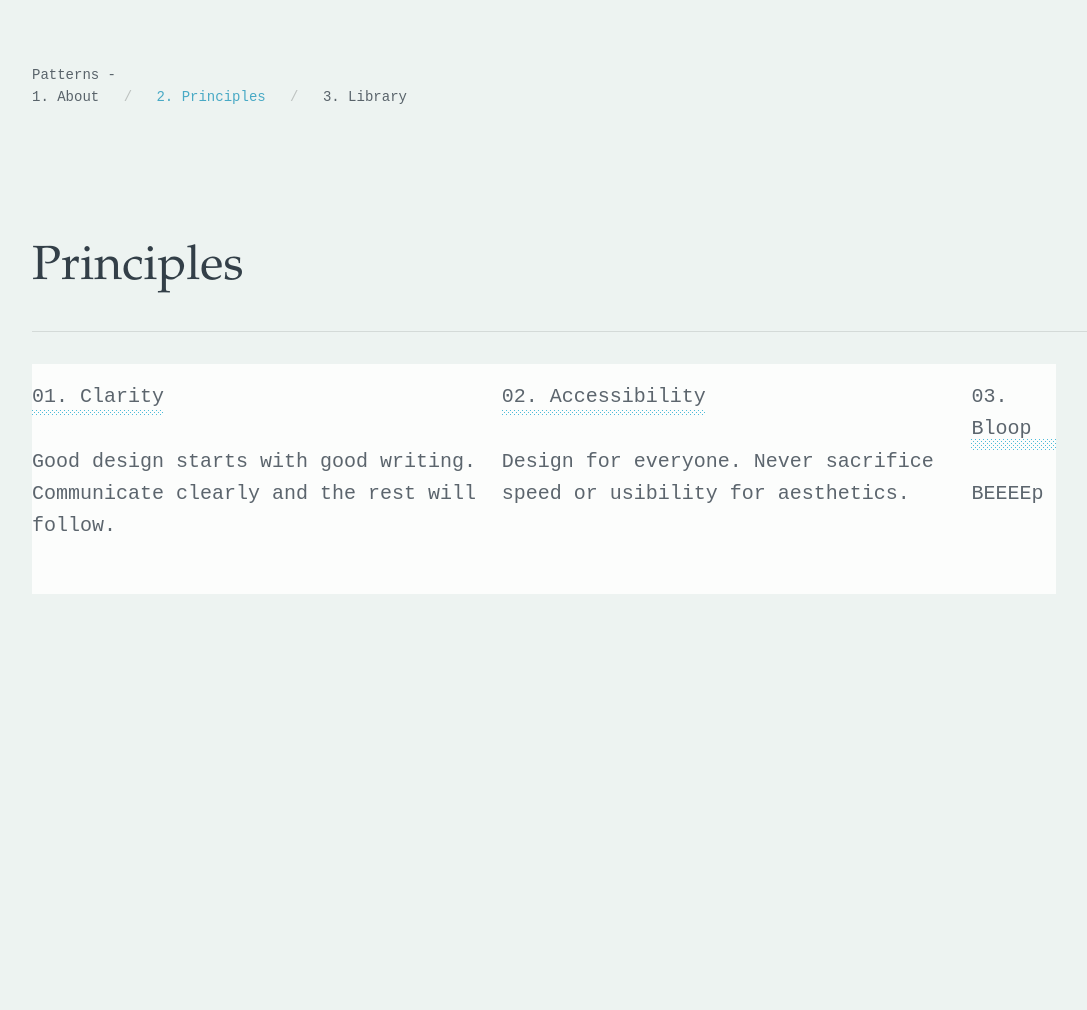
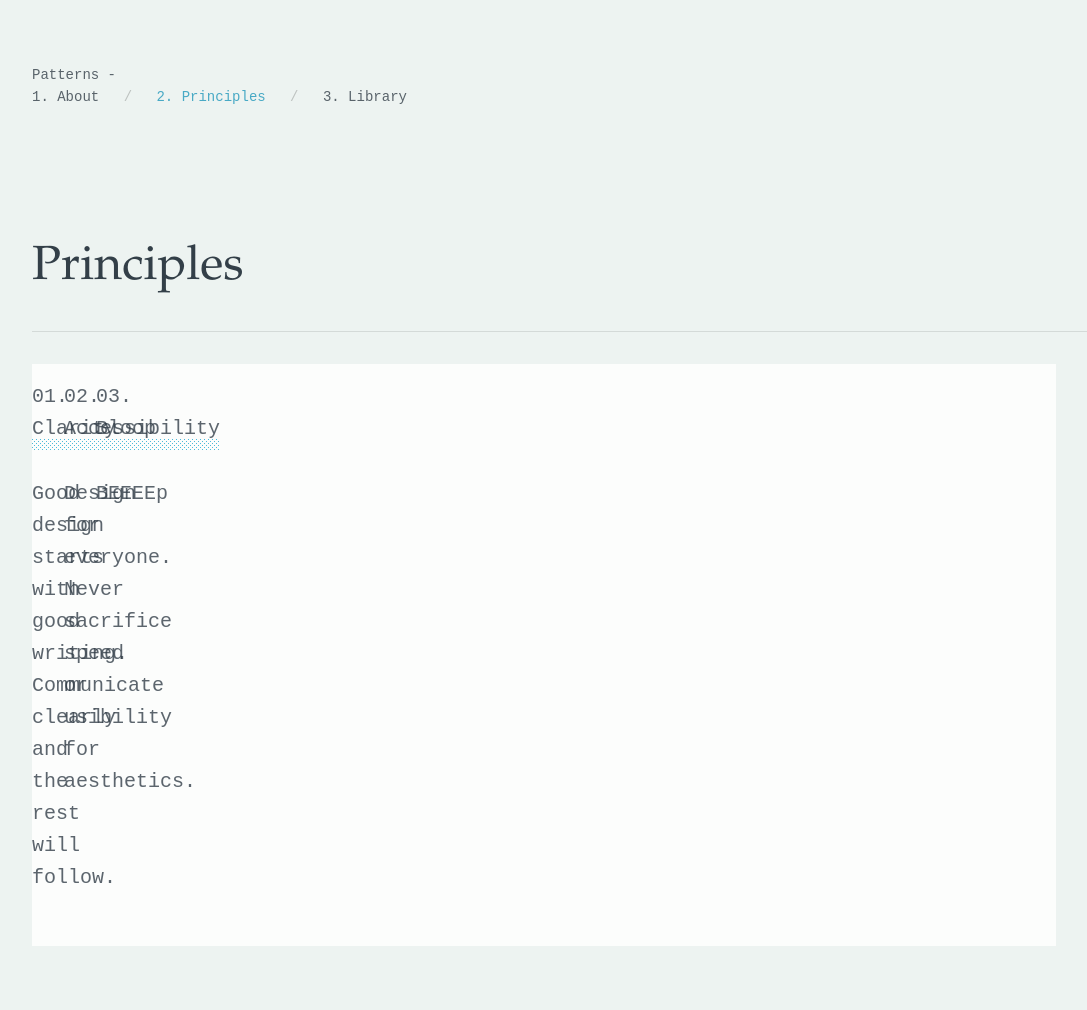
Before and after one commit to wearepatterns/wearepatterns.github.io, a Jekyll site: the page built from principles.markdown, in a window 1280 px wide. Shown: the whole page, without its empty margins (32-1119 px from the left). Built offline with Jekyll 4.4.1, drawn with Linux system fonts in a browser that asks for light colours; before the commit the page ends 900 px from its top, so only the background shows below that.

Commit message:
Update pl.html

```diff
--- a/_layouts/pl.html
+++ b/_layouts/pl.html
@@ -6,7 +6,7 @@ layout: default
 <section class="mt4 mt4-l pt3 pt4-l f5 f4-l lh-copy bt b--black-10 bc mw9">
     <div class="flex-m flex-l bg-white-80 mw8"><!--class="flex mw8"-->
         {% for principle in page.principles %}
-        <div class="mt0-ns mb4">
+        <div class="mt0-ns mb4 mw2">
             <h2 class="f5 f4-l normal dots">{{ principle.title }}</h2>
             <p class="mt1 mt3-ns measure">{{ principle.body }}</p>
         </div>
```
